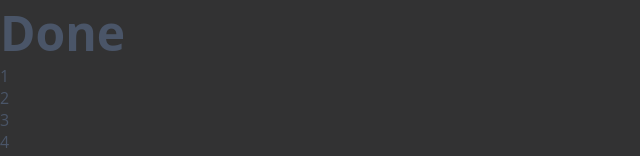
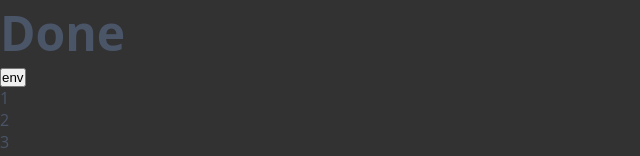
Before and after one commit to stevgouws/logger, a Next.js app: page /done in a window 1280 px wide. Shown: the top 156 px of the page, without its empty margins (0-640 px from the left). Built offline with nearby package versions, Linux system fonts and the light colour scheme.

Commit message:
env deub

```diff
--- a/components/Page.js
+++ b/components/Page.js
@@ -15,6 +15,13 @@ const Page = ({ name, nextUrl }) => {
 
   console.log("state", state);
 
+  async function getEnv() {
+    await fetch("/api/env", {
+      method: "GET",
+      headers: { "Content-Type": "application/json" },
+    });
+  }
+
   function save() {
     dispatch({
       type: "SAVE",
@@ -29,6 +36,7 @@ const Page = ({ name, nextUrl }) => {
   return (
     <Layout>
       <h1>{name}</h1>
+      <button onClick={getEnv}>env</button>
       <div className={styles.numberBanner}>{selectedNumber}</div>
       <NumberGrid
         selectedNumber={selectedNumber}
--- a/pages/api/env.js
+++ b/pages/api/env.js
@@ -3,7 +3,7 @@ export default async (req, res) => {
     type: process.env.FIREBASE_DB_TYPE,
     project_id: process.env.FIREBASE_DB_PROJECT_ID,
     private_key_id: process.env.FIREBASE_DB_PRIVATE_KEY_ID,
-    private_key: JSON.parse(process.env.FIREBASE_DB_PRIVATE_KEY),
+    private_key: process.env.FIREBASE_DB_PRIVATE_KEY,
     client_email: process.env.FIREBASE_DB_CLIENT_EMAIL,
     client_id: process.env.FIREBASE_DB_CLIENT_ID,
     auth_uri: process.env.FIREBASE_DB_AUTH_URI,
--- a/pages/done.js
+++ b/pages/done.js
@@ -1,18 +1,7 @@
 import Page from "../components/Page";
 
 const Done = () => {
-  async function getEnv() {
-    await fetch("/api/env", {
-      method: "GET",
-      headers: { "Content-Type": "application/json" },
-    });
-  }
-
-  return (
-    <Page name="Done">
-      Done :) <button onClick={getEnv}>env</button>
-    </Page>
-  );
+  return <Page name="Done">Done :)</Page>;
 };
 
 export default Done;
```
